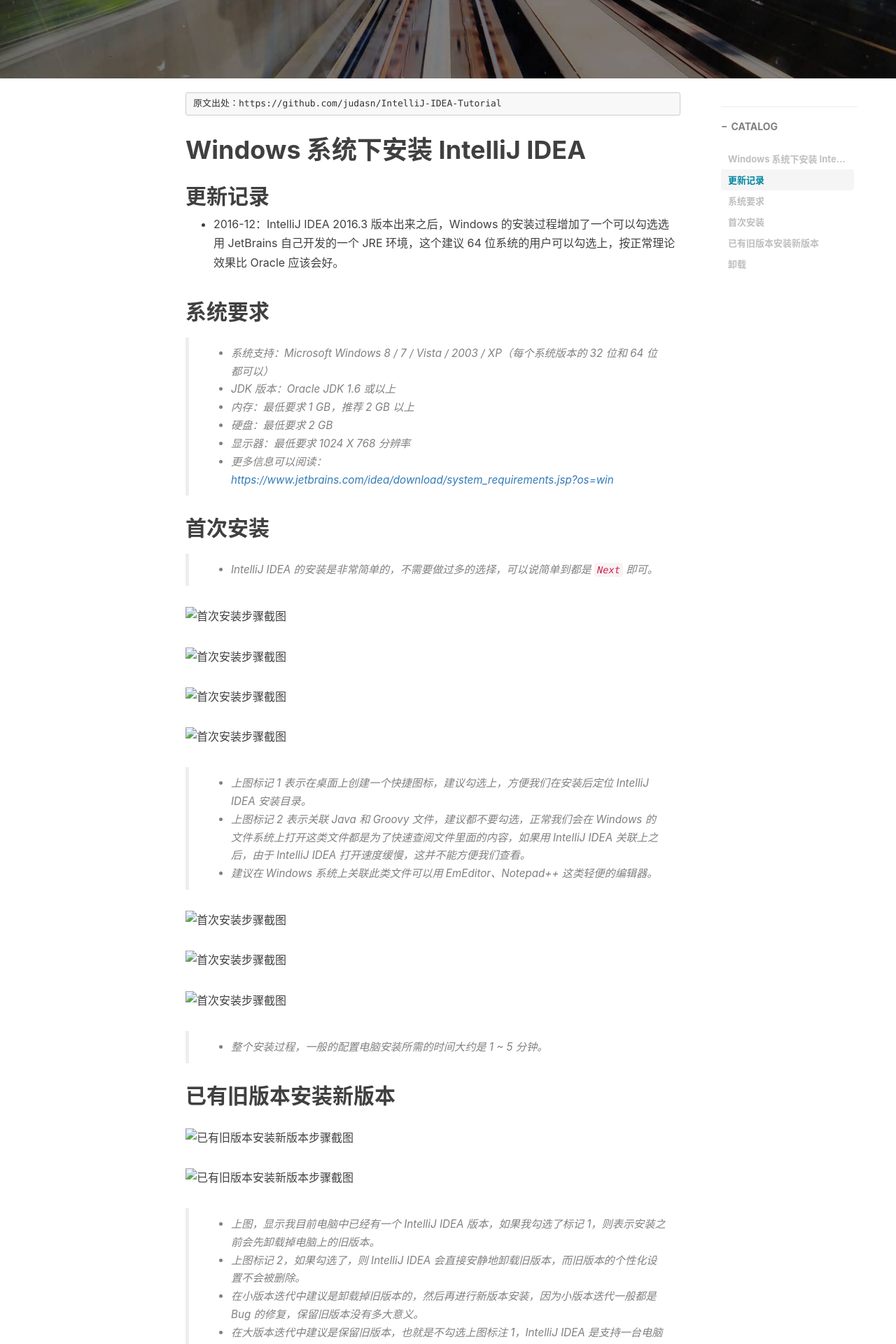
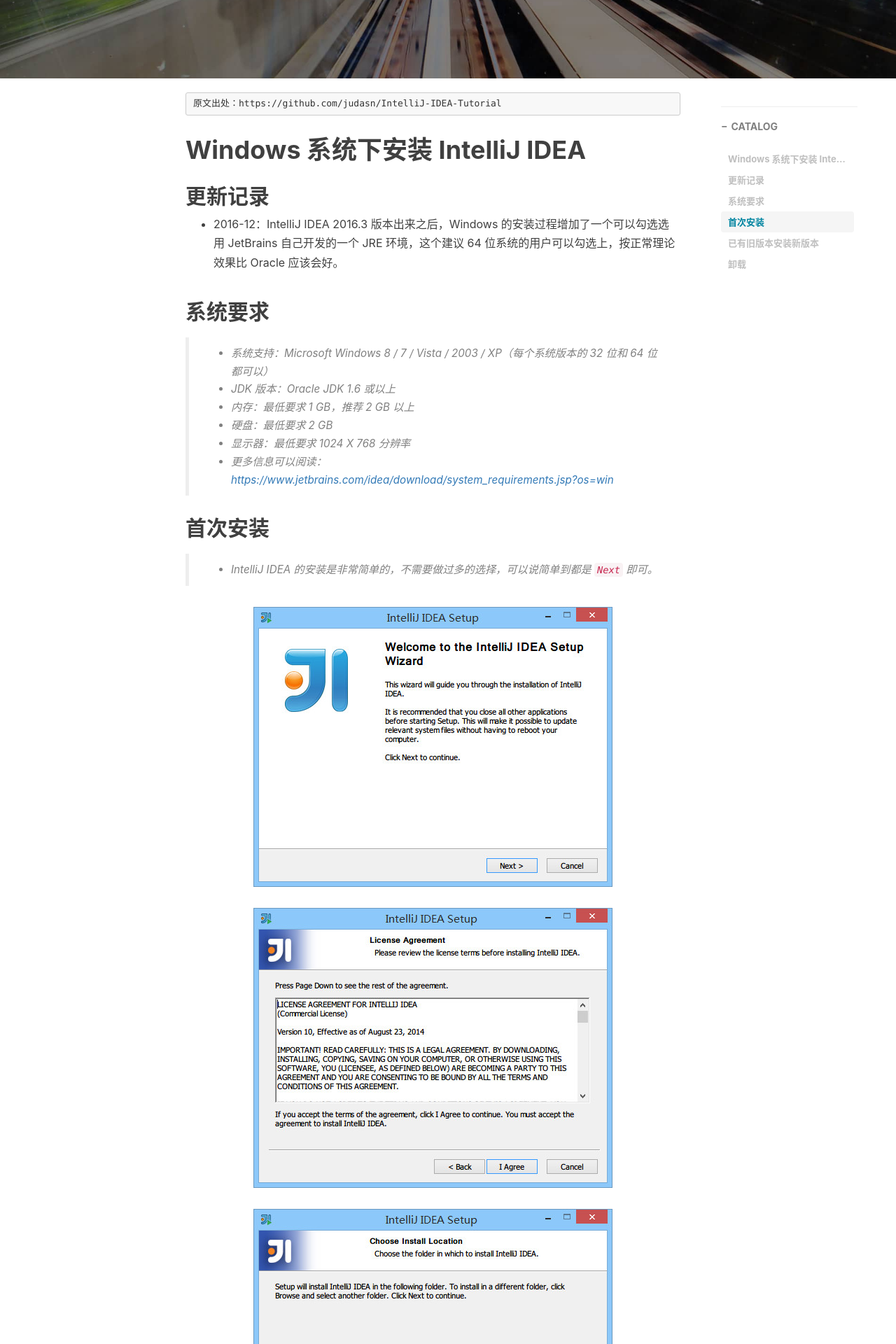
Before and after one commit to crimps/crimps.github.io, a Jekyll site: the page built from _posts/2017-04-29-IDEA-03-windows-install.md, in a window 1280 px wide. Shown: the part 405-2325 px from the top of the page at 70% size. Built offline with Jekyll 4.4.1, drawn with Linux system fonts in a browser that asks for light colours; nearby versions of some CDN libraries; comment, search, counter and statistics services are not loaded.

Commit message:
调整图片路径

```diff
--- a/_posts/2017-04-29-IDEA-03-windows-install.md
+++ b/_posts/2017-04-29-IDEA-03-windows-install.md
@@ -31,31 +31,31 @@
 
 > * IntelliJ IDEA 的安装是非常简单的，不需要做过多的选择，可以说简单到都是 `Next` 即可。
 
-![首次安装步骤截图](../img/in-post/iii-a-first-install-1.jpg)
+![首次安装步骤截图](/img/in-post/iii-a-first-install-1.jpg)
 
-![首次安装步骤截图](../img/in-post/iii-a-first-install-2.jpg)
+![首次安装步骤截图](/img/in-post/iii-a-first-install-2.jpg)
 
-![首次安装步骤截图](../img/in-post/iii-a-first-install-3.jpg)
+![首次安装步骤截图](/img/in-post/iii-a-first-install-3.jpg)
 
-![首次安装步骤截图](../img/in-post/iii-a-first-install-4.jpg)
+![首次安装步骤截图](/img/in-post/iii-a-first-install-4.jpg)
 
 > * 上图标记 1 表示在桌面上创建一个快捷图标，建议勾选上，方便我们在安装后定位 IntelliJ IDEA 安装目录。
 > * 上图标记 2 表示关联 Java 和 Groovy 文件，建议都不要勾选，正常我们会在 Windows 的文件系统上打开这类文件都是为了快速查阅文件里面的内容，如果用 IntelliJ IDEA 关联上之后，由于 IntelliJ IDEA 打开速度缓慢，这并不能方便我们查看。
 > * 建议在 Windows 系统上关联此类文件可以用 EmEditor、Notepad++ 这类轻便的编辑器。
 
-![首次安装步骤截图](../img/in-post/iii-a-first-install-5.jpg)
+![首次安装步骤截图](/img/in-post/iii-a-first-install-5.jpg)
 
-![首次安装步骤截图](../img/in-post/iii-a-first-install-6.jpg)
+![首次安装步骤截图](/img/in-post/iii-a-first-install-6.jpg)
 
-![首次安装步骤截图](../img/in-post/iii-a-first-install-7.jpg)
+![首次安装步骤截图](/img/in-post/iii-a-first-install-7.jpg)
 
 > * 整个安装过程，一般的配置电脑安装所需的时间大约是 1 ~ 5 分钟。
 
 ## 已有旧版本安装新版本
 
-![已有旧版本安装新版本步骤截图](../img/in-post/iii-b-repeatedly-install-1.jpg)
+![已有旧版本安装新版本步骤截图](/img/in-post/iii-b-repeatedly-install-1.jpg)
 
-![已有旧版本安装新版本步骤截图](../img/in-post/iii-b-repeatedly-install-2.jpg)
+![已有旧版本安装新版本步骤截图](/img/in-post/iii-b-repeatedly-install-2.jpg)
 
 > * 上图，显示我目前电脑中已经有一个 IntelliJ IDEA 版本，如果我勾选了标记 1，则表示安装之前会先卸载掉电脑上的旧版本。
 > * 上图标记 2，如果勾选了，则 IntelliJ IDEA 会直接安静地卸载旧版本，而旧版本的个性化设置不会被删除。
@@ -63,7 +63,7 @@
 > * 在大版本迭代中建议是保留旧版本，也就是不勾选上图标注 1，IntelliJ IDEA 是支持一台电脑装多个版本的。
 > * 接下来的步骤我们假设勾选了标注 1 再进行安装。
 
-![已有旧版本安装新版本步骤截图](../img/in-post/iii-b-repeatedly-install-3.jpg)
+![已有旧版本安装新版本步骤截图](/img/in-post/iii-b-repeatedly-install-3.jpg)
 
 > * 上图，由于上一步勾选了卸载旧版本选项，所以出现了选择删除旧版本的配置选项。
 > * 第一个选项：删除旧版本的缓存和本地历史记录。
@@ -75,8 +75,8 @@
 
 > * 卸载过程在第 3 点已经有涉及到了，专门对 IntelliJ IDEA 进行卸载也是一样的流程。
 
-![卸载](../img/in-post/iii-c-uninstall-1.jpg)
+![卸载](/img/in-post/iii-c-uninstall-1.jpg)
 
-![卸载](../img/in-post/iii-c-uninstall-2.jpg)
+![卸载](/img/in-post/iii-c-uninstall-2.jpg)
 
-![卸载](../img/in-post/iii-c-uninstall-3.jpg)
+![卸载](/img/in-post/iii-c-uninstall-3.jpg)
```
